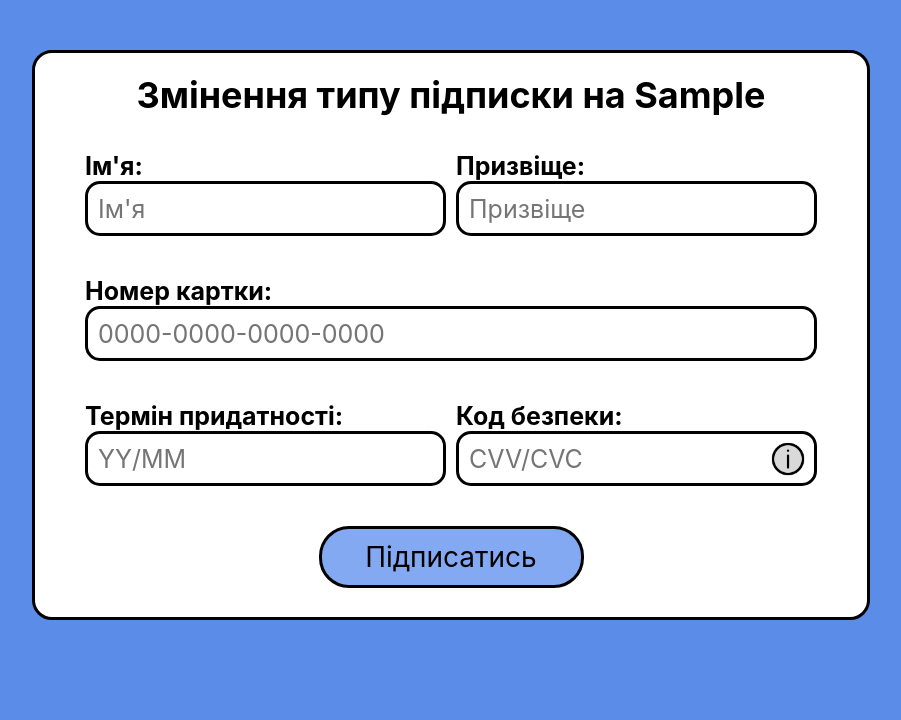
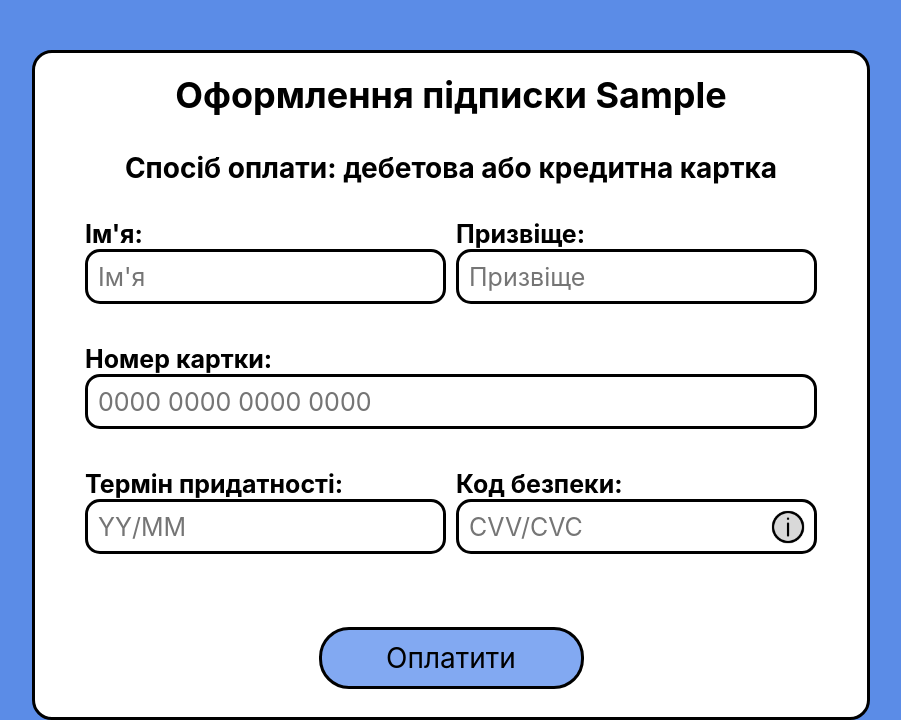
Before and after one commit to IllyaShramko/GrayCode, a Django app: template blog/payment/templates/payment/payment.html in a window 1280 px wide. Shown: the part 160-880 px from the top of the page, without its empty margins (189-1090 px from the left). Before the commit the page ends 780 px from the top, so only its background shows below. Run offline with Django 5.2, Linux system fonts and the light colour scheme; the template is opened without the code that fills it: most values are stand-ins (such as "Sample title", 1, 10 or a date in 2020).

Commit message:
Трохи змінено сторінку 'payment'

```diff
--- a/blog/create_qrc/views.py
+++ b/blog/create_qrc/views.py
@@ -2,6 +2,7 @@
 from .models import QRcodes
 from user.models import Profile
 from django.core.files.storage import FileSystemStorage
+from django.http import HttpRequest
 import qrcode, os, time
 from PIL import Image
 from qrcode.image.styles.moduledrawers import GappedSquareModuleDrawer, CircleModuleDrawer, SquareModuleDrawer,RoundedModuleDrawer, VerticalBarsDrawer, HorizontalBarsDrawer
@@ -27,7 +28,7 @@
 
 
 @login_required
-def render_create_qrc(request):
+def render_create_qrc(request: HttpRequest):
     print(request.build_absolute_uri())
     list_absolute_url_default = request.build_absolute_uri().split("/")
     print(list_absolute_url_default)
--- a/blog/payment/static/css/payment.css
+++ b/blog/payment/static/css/payment.css
@@ -9,7 +9,7 @@
     gap: 34px;
 
     width: 838px;
-    height: 570px;
+    height: 670px;
 
     background: #FFFFFF;
     border: 3px solid #000000;
@@ -23,7 +23,7 @@
     display: flex;
     flex-direction: column;
     width: 100%;
-    height: 65%;
+    height: 60%;
     gap: 40px;
     justify-content: start;
 }
@@ -124,3 +124,6 @@
     opacity: 1;
     visibility: visible;
 }
+.method-payment {
+    font-size: 28px;
+}
--- a/blog/payment/templates/payment/payment.html
+++ b/blog/payment/templates/payment/payment.html
@@ -13,7 +13,8 @@
 {% block content %}
     <form method="post">
         {% csrf_token %}
-        <h2 class="title-switch">Змінення типу підписки на {{ type_switch_sub }}</h2>
+        <h2 class="title-switch">Оформлення підписки {{ type_switch_sub }}</h2>
+        <h2 class="method-payment">Спосіб оплати: дебетова або кредитна картка</h2>
         <div class="main-information">
             <div class="name-surname-inputs">
                 <div class="name-div">
@@ -27,7 +28,7 @@
             </div>
             <div class="number-card-div">
                 <h3 class="number-card-text">Номер картки:</h3>
-                <input type="text" placeholder="0000-0000-0000-0000" name="number-card" required>
+                <input type="text" placeholder="0000 0000 0000 0000" data-encrypted-name="number autocomplete="cc-number" name="number-card" required>
             </div>
             <div class="main-info-card-inputs">
                 <div class="expire-date-div">
@@ -46,6 +47,6 @@
                 </div>
             </div>
         </div>
-        <button type="submit">Підписатись</button>
+        <button type="submit">Оплатити</button>
     </form>
 {% endblock %}
```
Also changed, not shown: blog/create_qrc/static/create_qrc/images/qrcode.png, blog/db.sqlite3.
